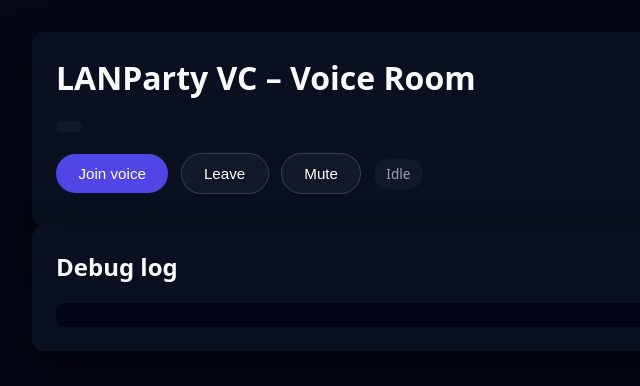
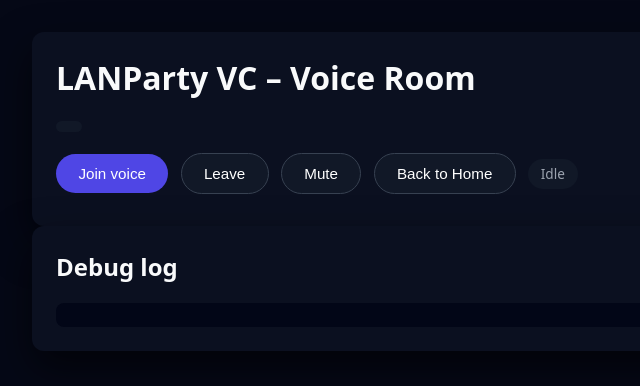
Before and after one commit to LANParty-VC/lanparty-vc.github.io, a plain HTML site: page talk.html in a window 1280 px wide. Shown: the whole page, without its empty margins (0-640 px from the left). Drawn offline with Linux system fonts and the light colour scheme.

Commit message:
Update talk.html

```diff
--- a/talk.html
+++ b/talk.html
@@ -85,6 +85,7 @@
       <button id="joinBtn">Join voice</button>
       <button id="leaveBtn" class="secondary" disabled>Leave</button>
       <button id="muteBtn" class="secondary" disabled>Mute</button>
+      <button id="homeBtn" class="secondary">Back to Home</button>
       <span id="status" class="pill">Idle</span>
     </div>
 
```
